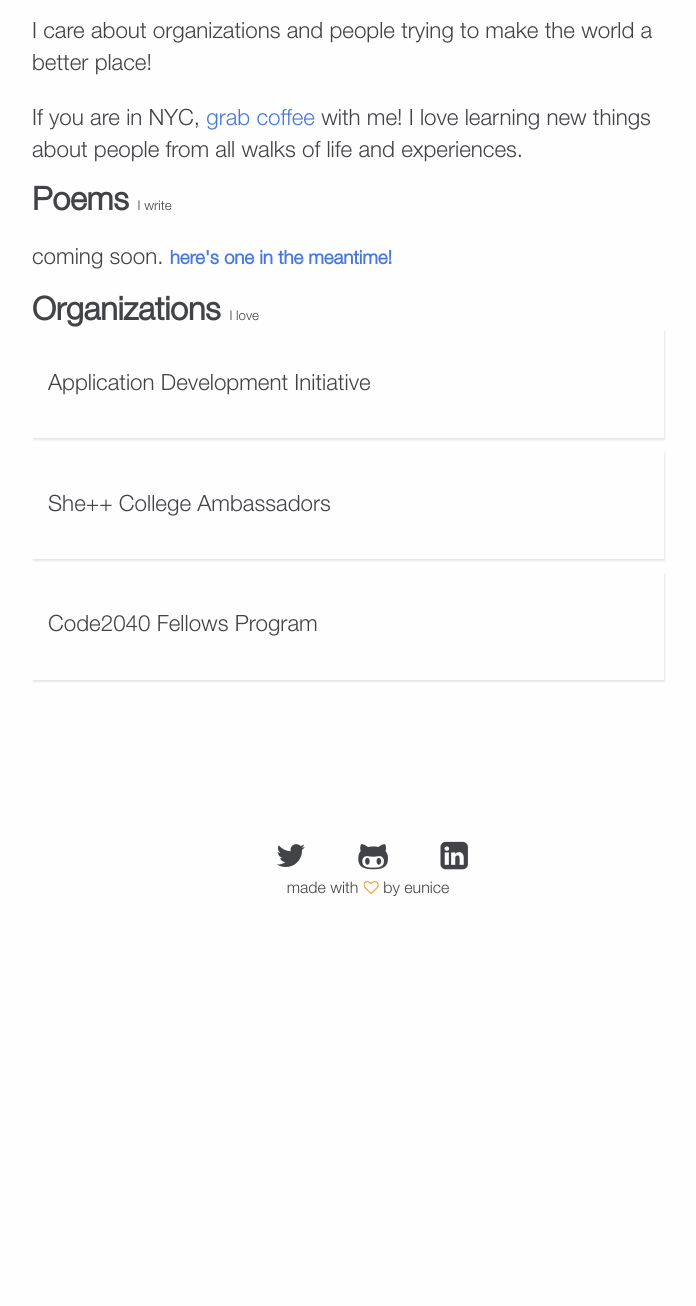
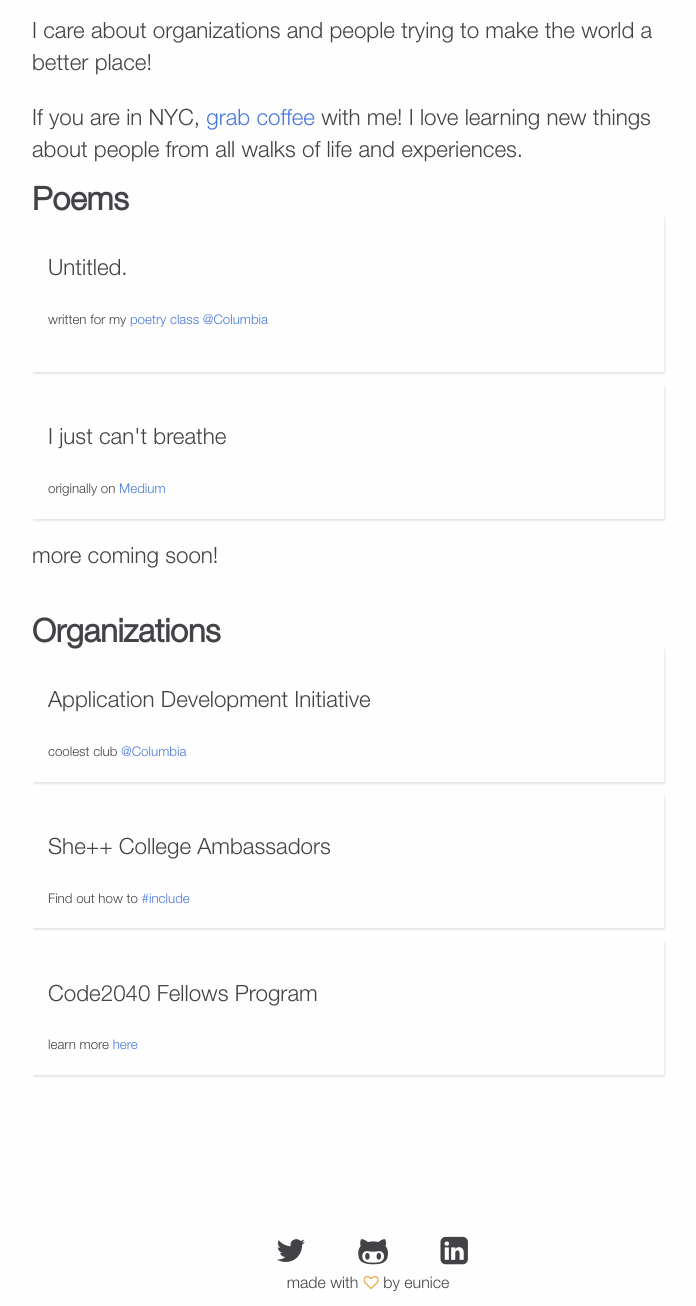
Before and after one commit to eunicekokor/eunicekokor.github.io, a Flask app: page /extras in a window 1280 px wide. Shown: the part 240-1546 px from the top of the page, without its empty margins (292-988 px from the left). Before the commit the page ends 1136 px from the top, so only its background shows below. Run offline with Flask 2, Linux system fonts and the light colour scheme; some libraries are stand-ins or nearby versions; some web fonts are replaced.

Commit message:
added poems

```diff
--- a/static/javascript/script.js
+++ b/static/javascript/script.js
@@ -5,15 +5,26 @@ $(document).ready(function(){
     setTimeout(function(){ window.location = '/about'; }, delay);
   });
 
+
   $(".organization_list").click(function(){
     var class_detail = "";
     var important_class = "";
     var class_detail = $(this).attr("class");
     class_detail = class_detail.split(' ');
     var important_class = class_detail[1];
-    console.log(important_class);
     $("." + important_class+".organization_detail").toggle();
-  })
+  });
+  $(".organization_group").click(function(){
+    var class_detail = "";
+    var important_class = "";
+    var class_detail = $(this).attr("class");
+    class_detail = class_detail.split(' ');
+    var important_class = class_detail[1];
+    $("." + important_class+".organization_detail").toggle();
+  });
+  $(".organization_detail").click(function(){
+    $(this).toggle();
+  });
 
 //   $( ".page_heading" ).click(function() {
 //   $( ".subheading" ).toggle( "explode" );
--- a/templates/extras.html
+++ b/templates/extras.html
@@ -10,16 +10,134 @@
         <p>I care about organizations and people trying to make the world a better place!</p>
         <p>If you are in NYC, <a id="para_link" href="mailto:eunicekokor@gmail.com?subject=Hey Eunice. Let's get coffee!">grab coffee</a> with me! I love learning new things about people from all walks of life and experiences.</p>
 
-        <h1 class="inline-header"> Poems </h1><small> I write </small>
-        <p>coming soon. <small><strong><a id = "para_link" class="inline-header" href="https://medium.com/@eunicekokor/i-just-can-t-breathe-23084fac66f4"> here's one in the meantime! </a></small></strong></p>
+        <h1 class="inline-header"> Poems </h1>
+        <div class="organization_group">
+        <p class="organization_list p1"> Untitled.</p><small> written for my <a id="para_link" href="http://arts.columbia.edu/writing/undergraduate">poetry class @Columbia</a></small>
+        <p class="organization_detail p1">
+        The body grieves, splitting nailed limbs through frozen skin<br>
+        what was once the sensual call of the fond lover<br>
+        who caressed her curves and cradled bodily desires<br>
+<br><br>
+        Now every inch of bone, begotten,<br>
+        revitalized with hot breath and anxious palms<br>
+        thick, ripe bronze fruit picked clean for mortal pleasures<br>
+<br><br>
+        He picked up the sickle, an apostrophe of time<br>
+        slashing through buttonwoods, arriving<br>
+        at clear, empty pastures of planetary revelry<br>
+<br><br>
+        The air was breathing: ringing, oscillations<br>
+        hammered, smacking into eager ears<br>
+        spoken of how deep and flowing is your tattered love<br>
+<br><br>
+        Mosaics depicting the shrinking blue-green azury<br>
+        transformed into the flecked Grecian morsals, the<br>
+        drowsy steep mountain gurgled, spoken out in protest<br>
+<br><br>
+        The crop, an artifice of his craft has been yielded<br>
+        as his flesh laid to rest, the day’s work well done<br>
+        his master in awe, but withholding praise<br>
+<br><br>
+        Paltry rewards are returned for an eternity<br>
+        but we all cannot be joined in the holy land<br>
+        one, at least must sacrifice to carry us there
+        </p></p> </div>
 
-        <h1 class="inline-header"> Organizations </h1><small>I love </small>
+        <div class="organization_group"><p class="organization_list p2"> I just can't breathe</p><small> originally on <a id="para_link" href="https://medium.com/@eunicekokor/i-just-can-t-breathe-23084fac66f4">Medium</a> </small><p class="organization_detail p2">
+        the air is thick<br>
+        with ashes<br>
+        can you see it?<br><br>
+        my eyes burn<br>
+        from their constant,<br>
+        irritating flakes,<br>
+        clogging up the air<br>
+        I want to ask again<br>
+        can you see it too?<br>
+        but. I. just. can’t. breathe.<br><br>
+        news stories on the daily<br>
+        smeared with injustice<br>
+        of unfairness<br>
+        of our people<br>
+        do you see it?<br>
+        or are you blind?<br>
+        did He create you<br>
+        to be on the side<br>
+        of what’s wrong,<br>
+        or what is right?<br>
+        will you join in<br>
+        and sing?<br><br>
+        cause I’ve sung and sung<br>
+        and tried to sing just<br>
+        one more note but<br>
+        I just can’t breathe anymore.<br>
+        I came to you today<br>
+        to whisper, to gasp<br><br>
+        just.<br>
+        a.<br>
+        few.<br>
+        last.<br>
+        words.<br><br>
+        I want to scream it loud<br>
+        from the mountain tops<br>
+        so that it may be known<br>
+        from the Rockies to the<br>
+        Himalayas and every book<br>
+        to be written I want to tell<br>
+        them that<br><br>
+        my people weep<br>
+        my people suffer<br>
+        more than what is told<br>
+        I would have said it long ago<br>
+        but do we dare to dream?<br>
+        as a dream once promised,<br>
+        a dream easy to fulfill on paper?<br>
+        do we dare to speak<br>
+        of wrongs that cannot be righted<br>
+        when right before our eyes<br>
+        and ears for our progeny to bear<br>
+        our hope is ripped away<br>
+        and it seems like no one cares<br>
+        because why try to speak<br>
+        when it’s all too senseless<br>
+        and everything we know<br>
+        has failed us?<br>
+        when you call us to the stand<br>
+        and make fun of our speech<br>
+        smothering the only voice<br>
+        we have ?<br>
+        laugh! at our thuggishness<br>
+        and systematic abuse<br>
+        as the ash gets thicker<br>
+        the blame spreads more:<br>
+        it’s our poverty, our demeanor,<br>
+        our love of Jordan’s & ‘hip-hop’<br>
+        that kills our children,<br>
+        our daughters & our sons<br>
+        and at the end of the day,<br>
+        there’s so much more!<br>
+        to explain,<br><br>
+        so much more to say<br><br>
+        but the air is pitch black<br>
+        and I’m smothered<br>
+        my throat, tightening, my eyes, crying,<br>
+        I’m roaring, with anger but you won’t hear me because<br>
+        I.<br>
+        just.<br>
+        can’t.<br>
+        breathe.
+        </p>
+        </div>
 
-        <div class="organization_group"><p class="organization_list adi"> Application Development Initiative<p class="organization_detail adi">A group of students at Columbia working to strengthen the technical community on campus through workshops, mentorship opportunities, and more! I did a ton of social media oversight as well as event + program planning</p></p> </div>
+        <p>more coming soon! </p><br>
 
-        <div class="organization_group"><p class="organization_list she"> She++ College Ambassadors <p class="organization_detail she">More technology puns! This is an awesome group working towards inclusivity in all realms of tech, especially within our university's Computer Science Departments. I was the Columbia Ambassador for a year and got to meet other women and people working towards reaching out for the goal of equal opportunity and support in our education.</p></p></div>
+        <h1 class="inline-header"> Organizations </h1>
 
-        <div class="organization_group"><p class="organization_list code">Code2040 Fellows Program <p class="organization_detail code">I had the most incredible opportunity to be immersed within the technology sphere in Silicon Valley surrounded by Black and Latinx founders, engineers, friends, and role models. I couldn't trade the experience for anything else!</p></p></div>
+        <div class="organization_group"><p class="organization_list adi"> Application Development Initiative</p><small> coolest club
+        <a id="para_link" href="https://www.adicu.com/"> @Columbia</a> </small><p class="organization_detail adi">A group of students at Columbia working to strengthen the technical community on campus through workshops, mentorship opportunities, and more! I did a ton of social media oversight as well as event + program planning</p> </div>
+
+        <div class="organization_group"><p class="organization_list she"> She++ College Ambassadors</p> <small> Find out how to <a id="para_link" href="https://www.sheplusplus.org/">#include</a> </small><p class="organization_detail she">More technology puns! This is an awesome group working towards inclusivity in all realms of tech, especially within our university's Computer Science Departments. I was the Columbia Ambassador for a year and got to meet other women and people working towards reaching out for the goal of equal opportunity and support in our education.</p></div>
+
+        <div class="organization_group"><p class="organization_list code">Code2040 Fellows Program </p><small> learn more <a id="para_link" href="https://www.code2040.org">here</a> </small><p class="organization_detail code">I had the most incredible opportunity to be immersed within the technology sphere in Silicon Valley surrounded by Black and Latinx founders, engineers, friends, and role models. I couldn't trade the experience for anything else!</p></div>
     {% endif %}
   {% endfor %}
 {% else %}
```
